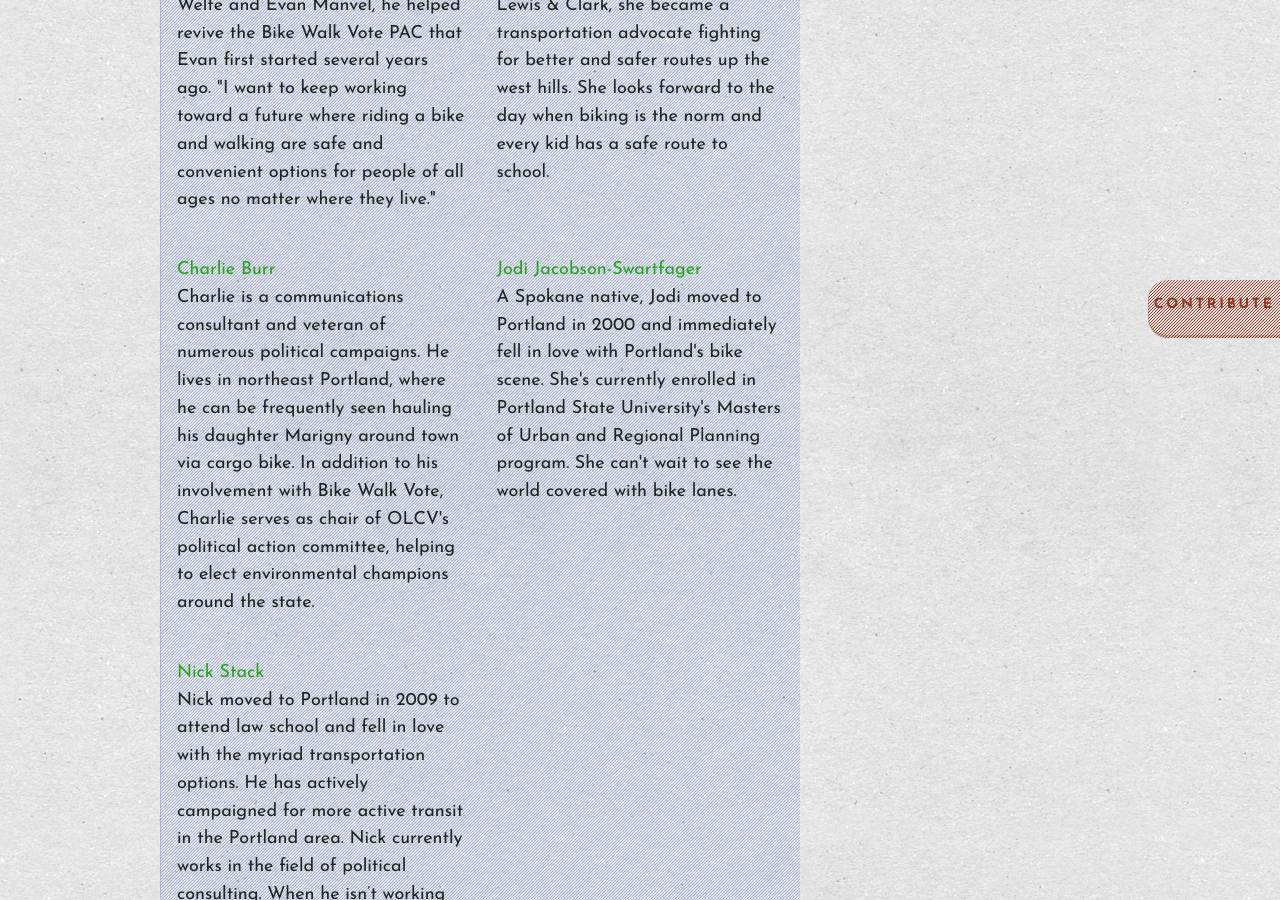
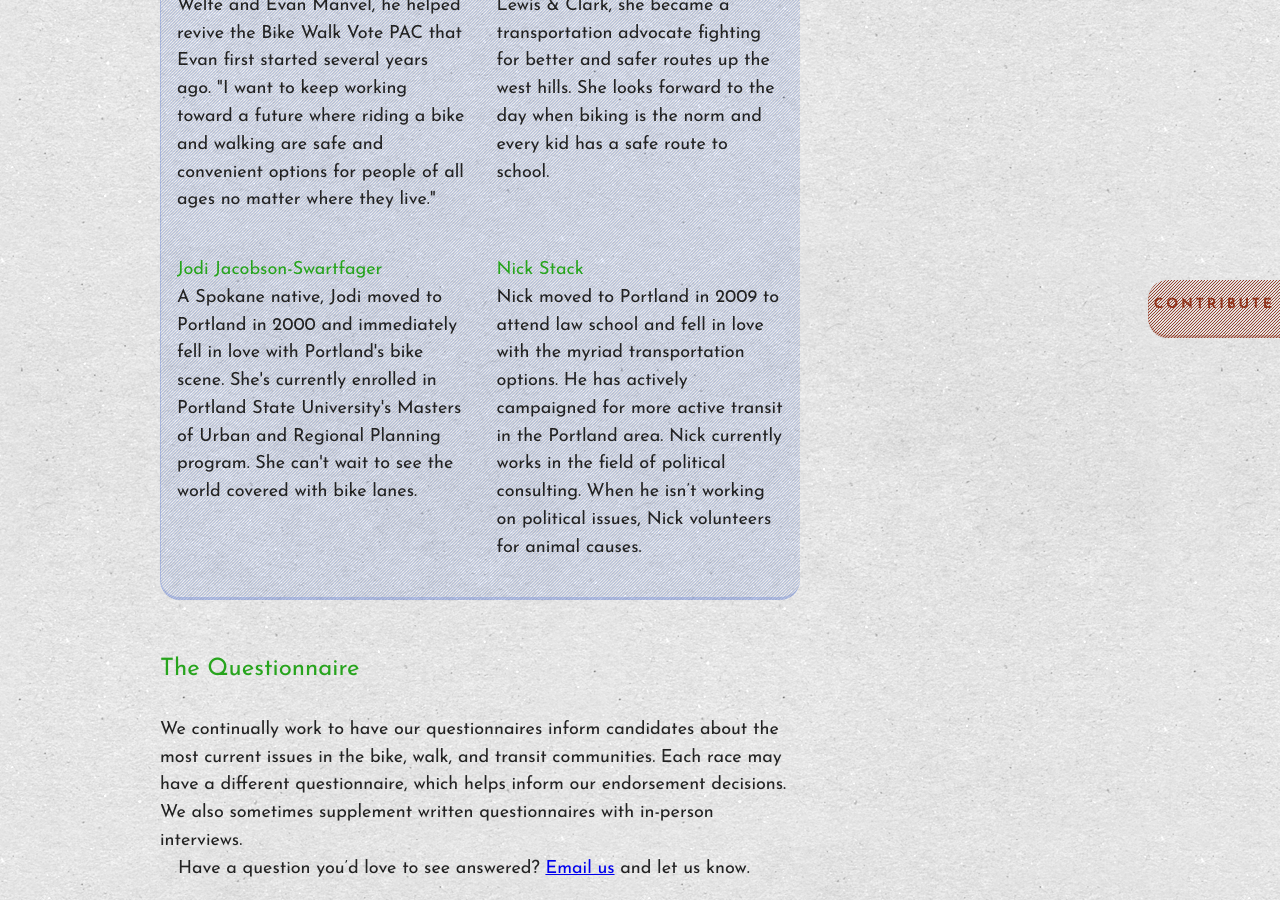
Before and after one commit to bikewalkvote/bikewalkvote.github.io, a Jekyll site: the page built from about.md, in a window 1280 px wide and 900 px high, scrolled down 1771 px. Built offline with Jekyll 4.4.1, drawn with Linux system fonts in a browser that asks for light colours; nearby versions of some CDN libraries; Markdown is read by kramdown in place of the engine named in the settings; comment, search, counter and statistics services are not loaded.

Commit message:
update steering members
removed Charlie

```diff
--- a/about.md
+++ b/about.md
@@ -45,10 +45,6 @@ Bike Walk Vote is run by a volunteer steering committee representing a cross-sec
   <p>Tara moved to Portland in 2007 and immediately bought a bicycle. While attending law school at Lewis & Clark, she became a transportation advocate fighting for better and safer routes up the west hills. She looks forward to the day when biking is the norm and every kid has a safe route to school.</p>
 </li>
 <li>
-  <h4>Charlie Burr</h4>
-  <p>Charlie is a communications consultant and veteran of numerous political campaigns. He lives in northeast Portland, where he can be frequently seen hauling his daughter Marigny around town via cargo bike. In addition to his involvement with Bike Walk Vote, Charlie serves as chair of OLCV's political action committee, helping to elect environmental champions around the state.</p>
-</li>
-<li>
   <h4>Jodi Jacobson-Swartfager</h4>
   <p>A Spokane native, Jodi moved to Portland in 2000 and immediately fell in love with Portland's bike scene.
       She's currently enrolled in Portland State University's Masters of Urban and Regional Planning program.
```
